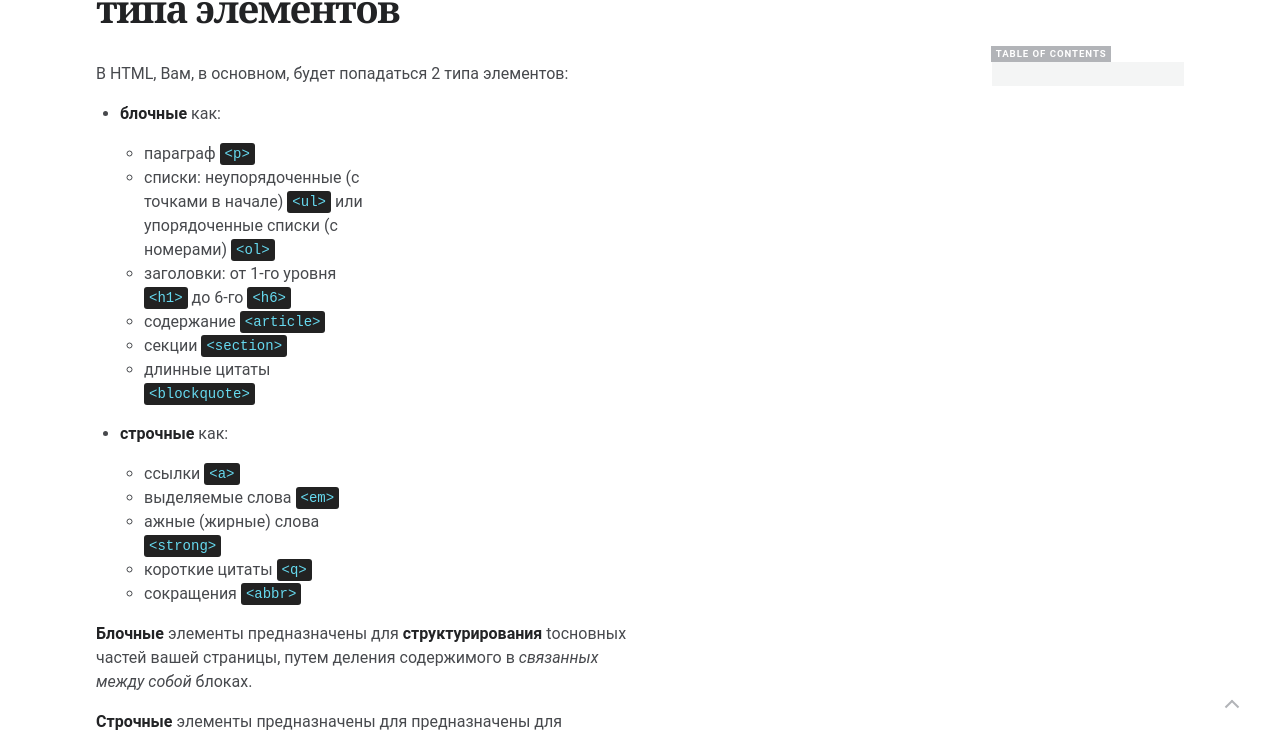
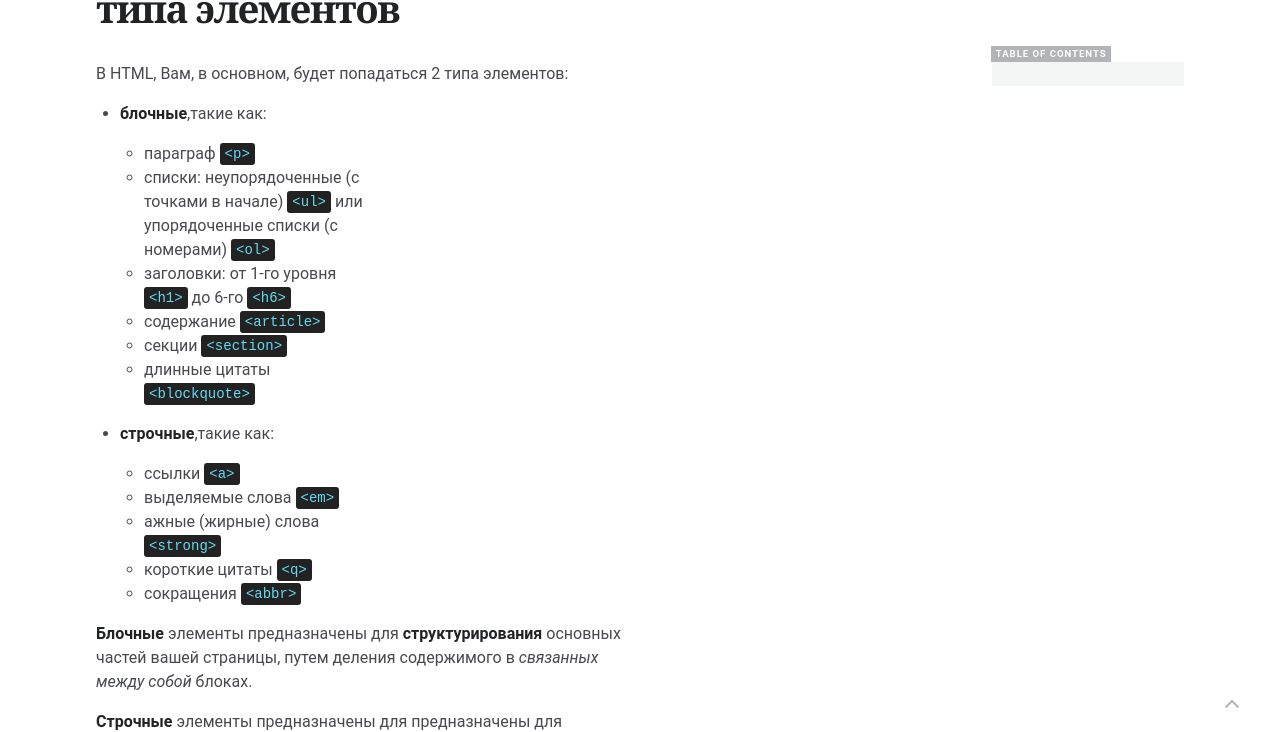
Before and after one commit to jgthms/marksheet, a Jekyll site: the page built from _posts/2015-02-03-html-block-inline.md, in a window 1280 px wide. Shown: the part 147-879 px from the top of the page. Built offline with Jekyll 4.4.1, drawn with Linux system fonts in a browser that asks for light colours; nearby versions of some CDN libraries; comment, search, counter and statistics services are not loaded.

Commit message:
Doperevod1
Doperevod1

```diff
--- a/_posts/2015-02-03-html-block-inline.md
+++ b/_posts/2015-02-03-html-block-inline.md
@@ -7,7 +7,7 @@ section: html
 
 В HTML, Вам, в основном, будет попадаться 2 типа элементов:
 
-* **блочные** как:
+* **блочные**,такие как:
 
     * параграф `<p>`
     * списки: неупорядоченные (с точками в начале) `<ul>` или упорядоченные списки (с номерами) `<ol>`
@@ -16,7 +16,7 @@ section: html
     * секции `<section>`
     * длинные цитаты `<blockquote>`
 
-* **строчные** как:
+* **строчные**,такие как:
 
     * ссылки `<a>`
     * выделяемые слова `<em>`
@@ -24,7 +24,7 @@ section: html
     * короткие цитаты `<q>`
     * сокращения `<abbr>`
 
-**Блочные** элементы предназначены для **структурирования** tосновных частей вашей страницы,  путем деления содержимого в _связанных между собой_ блоках.
+**Блочные** элементы предназначены для **структурирования** основных частей вашей страницы,  путем деления содержимого в _связанных между собой_ блоках.
 
 **Строчные** элементы предназначены для предназначены для дифференциации _части_ текста, чтобы дать ему определенную функцию или смысл. Строчные элементы, как правило, включают в себя одно или несколько слов.
 
```
